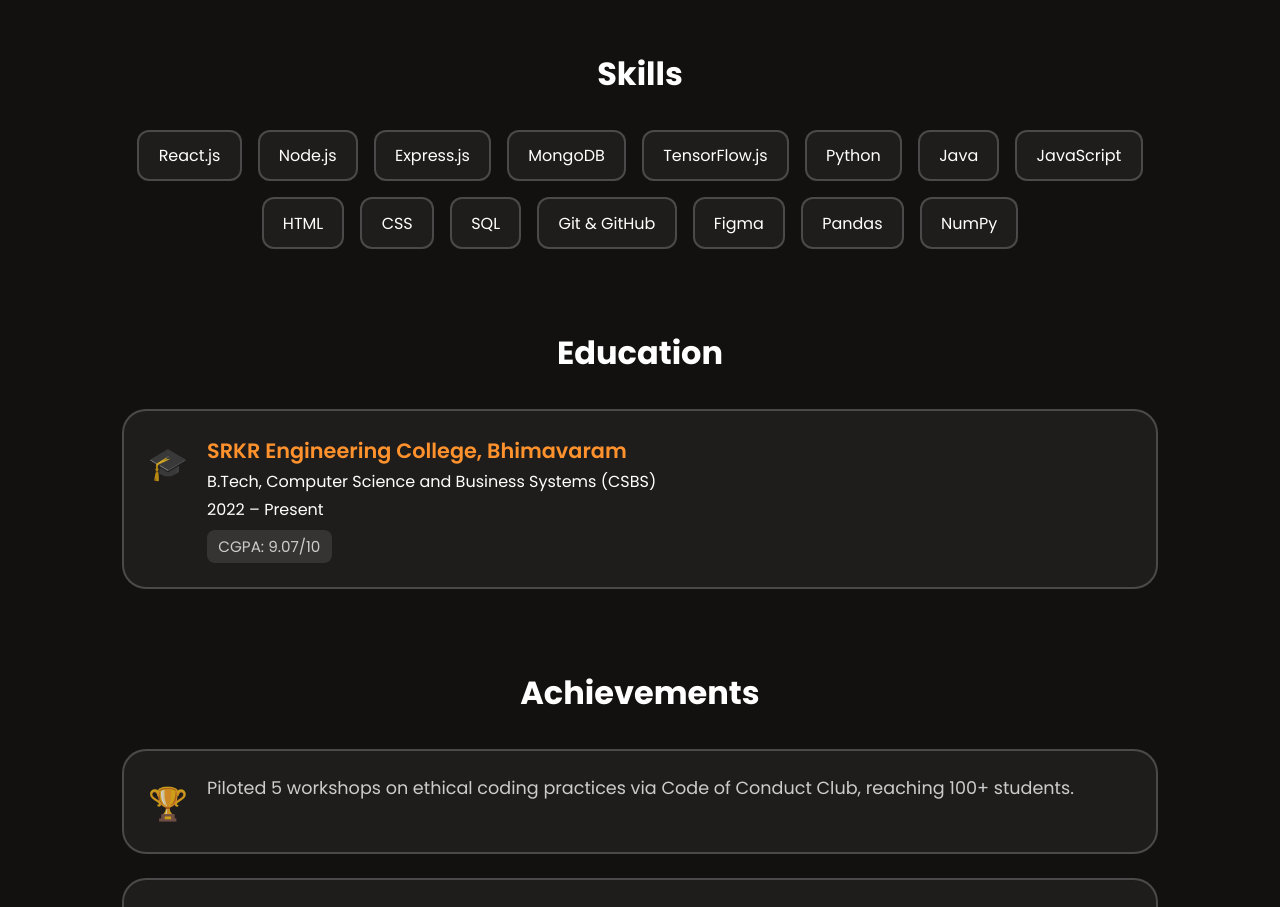
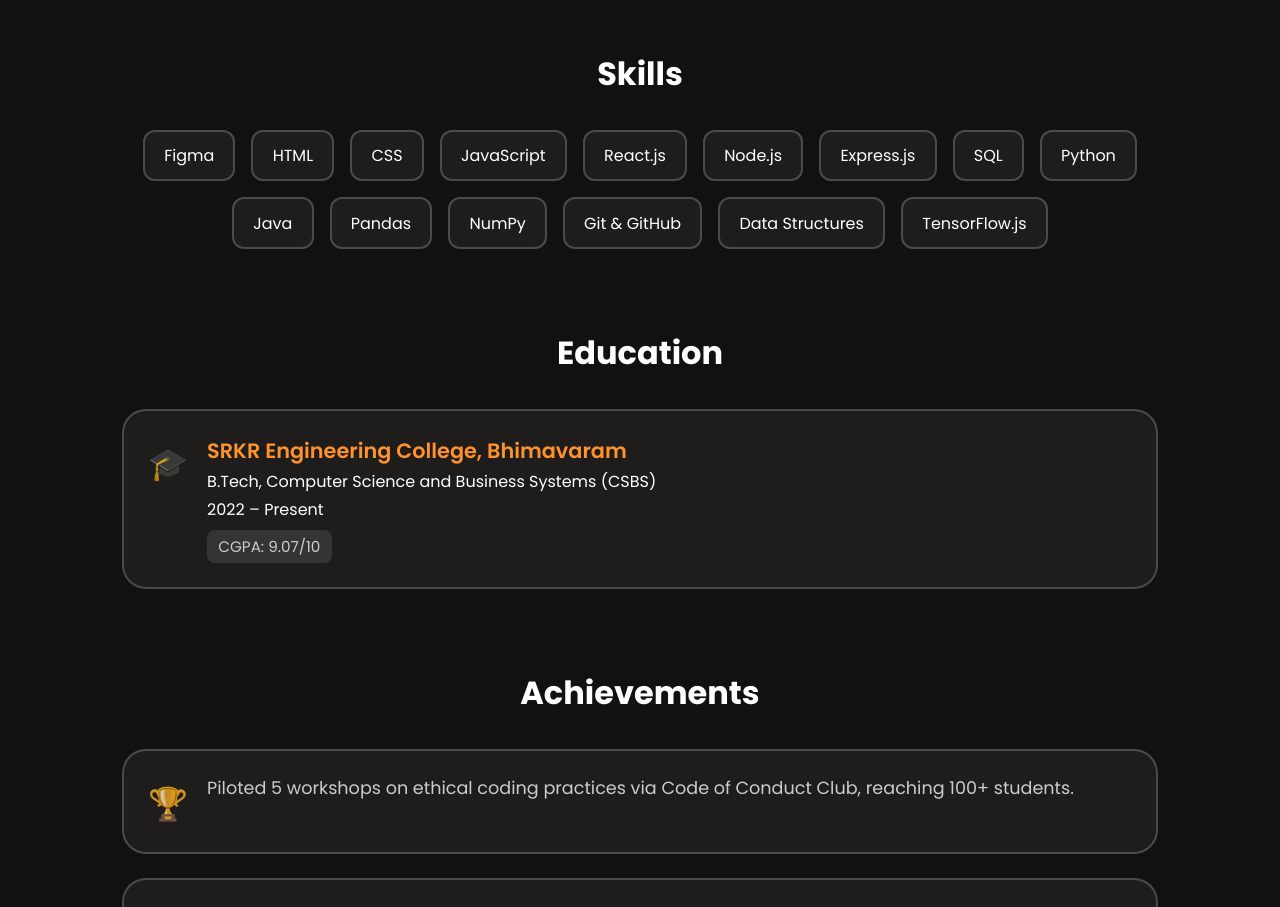
Before and after one commit to jahnavi-j9/Portfolio, a React (Vite) app: page / in a window 1280 px wide. Shown: the part 1000-1907 px from the top of the page. Built offline with nearby package versions, Linux system fonts and the light colour scheme.

Commit message:
Updated Education

```diff
--- a/src/components/About/About.jsx
+++ b/src/components/About/About.jsx
@@ -2,9 +2,9 @@ import React from 'react';
 import styles from './About.module.css';
 
 const skills = [
-  'React.js', 'Node.js', 'Express.js', 'MongoDB', 'TensorFlow.js',
-  'Python', 'Java', 'JavaScript', 'HTML', 'CSS',
-  'SQL', 'Git & GitHub', 'Figma', 'Pandas', 'NumPy'
+  'Figma', 'HTML', 'CSS', 'JavaScript', 'React.js',
+  'Node.js', 'Express.js', 'SQL', 'Python', 'Java',
+  'Pandas', 'NumPy', 'Git & GitHub', 'Data Structures','TensorFlow.js'
 ];
 
 const experiences = [
```
Also changed, not shown: src/components/About/About.module.css (line endings or trailing spaces).
